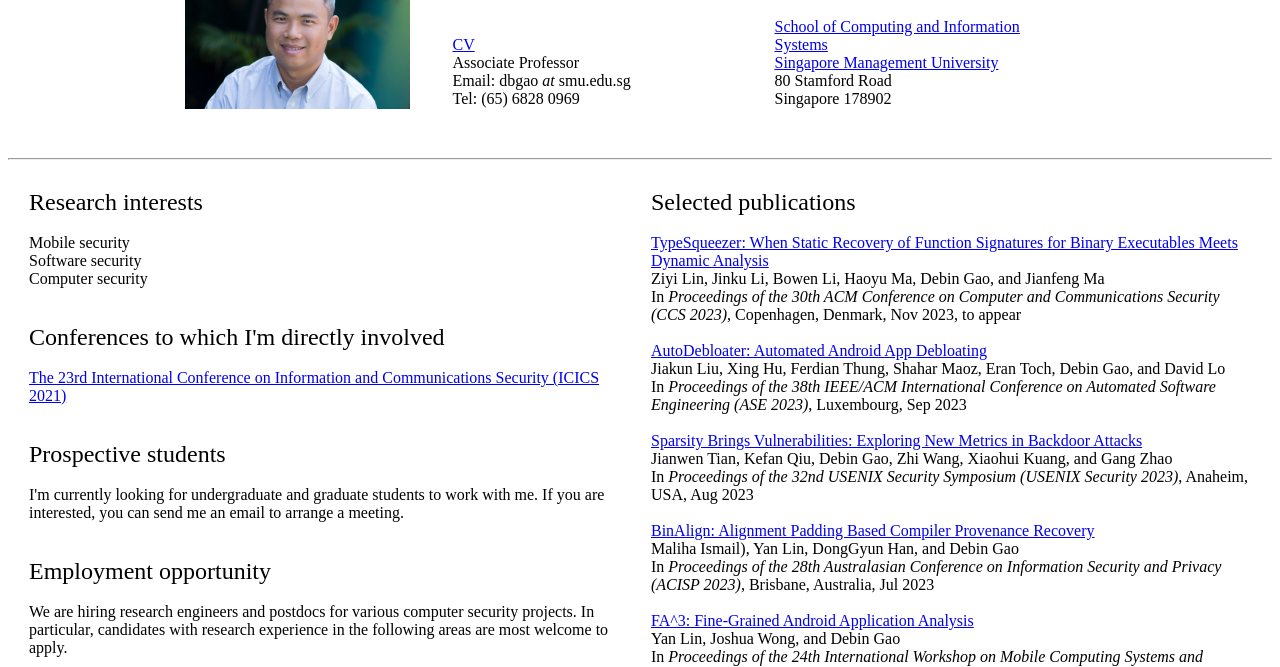
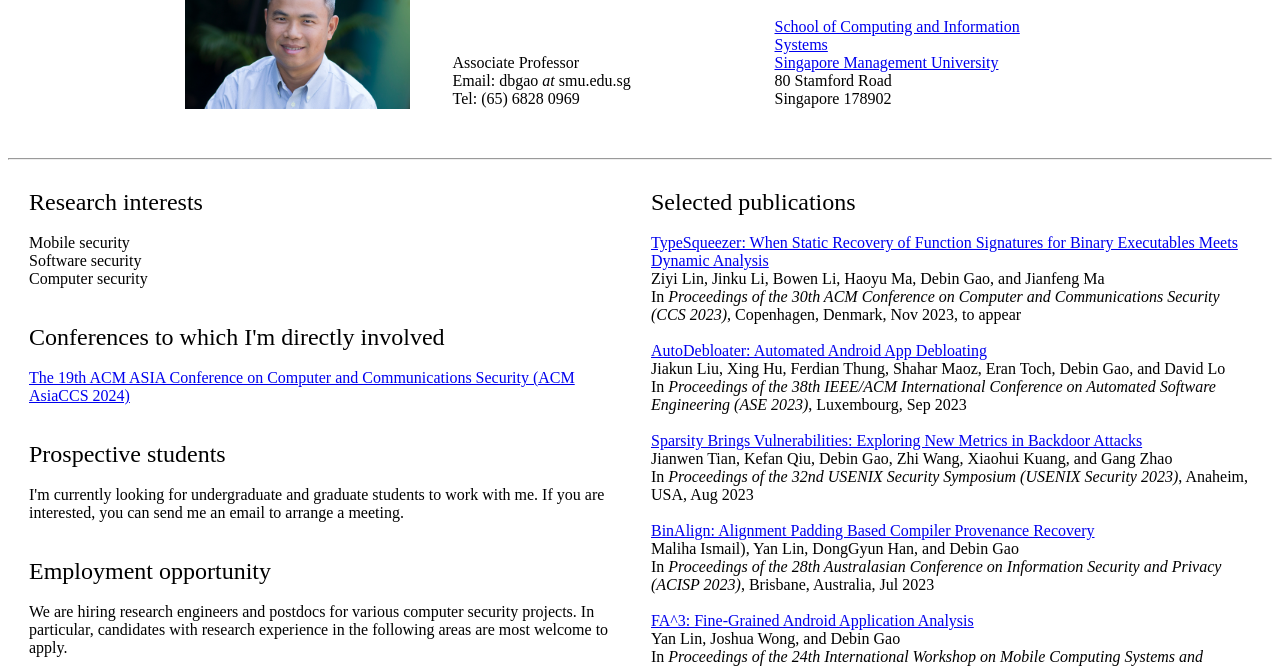
Before and after one commit to dbgao/dbgao.github.io, a plain HTML site: page index.html in a window 1280 px wide. Shown: the part 91-758 px from the top of the page. Drawn offline with Linux system fonts and the light colour scheme.

Commit message:
added AsiaCCS 2024

```diff
--- a/index.html
+++ b/index.html
@@ -17,7 +17,6 @@
         </tr>
         <tr>
           <td valign=bottom width=300>
-            <a href="https://mercury.smu.edu.sg/rsrchpubupload/dbgao.pdf">CV</a><br>
             Associate Professor<br>
             Email: dbgao <i>at</i> smu.edu.sg<br>
             Tel: (65) 6828 0969<br>
@@ -50,7 +49,7 @@ University</a><br>
       <br><br><br>
       <font size="5">Conferences to which I'm directly involved</font>
       <br><br>
-      <a href="https://www.icics.cn">The 23rd International Conference on Information and Communications Security (ICICS 2021)</a>
+      <a href="https://asiaccs2024.sutd.edu.sg">The 19th ACM ASIA Conference on Computer and Communications Security (ACM AsiaCCS 2024)</a>
 
       <br><br><br>
       <font size="5">Prospective students</font>
```
